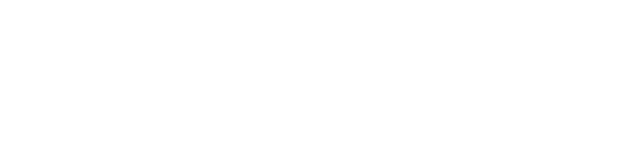
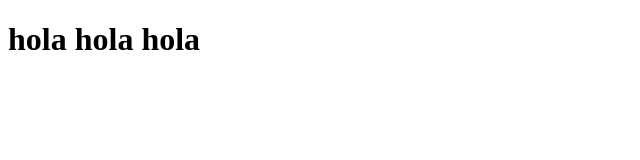
Before and after one commit to Ian-Reyes/sistema-de-registro, a plain HTML site: page index.html in a window 1280 px wide. Shown: the whole page, without its empty margins (0-640 px from the left). Drawn offline with Linux system fonts and the light colour scheme.

Commit message:
modificacion indexhmtl

```diff
--- a/index.html
+++ b/index.html
@@ -6,6 +6,6 @@
     <title>Sistema de Registro de Juegos </title>
 </head>
 <body>
-
+    <h1>hola hola hola</h1>
 </body>
 </html>
```
